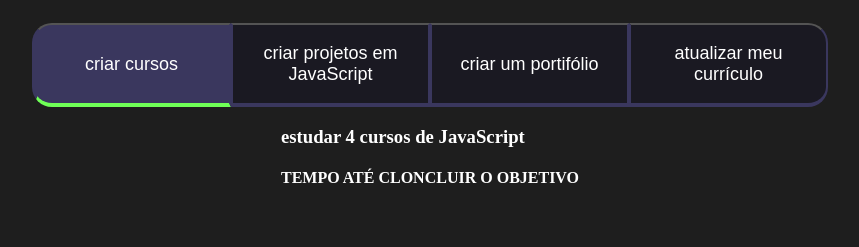
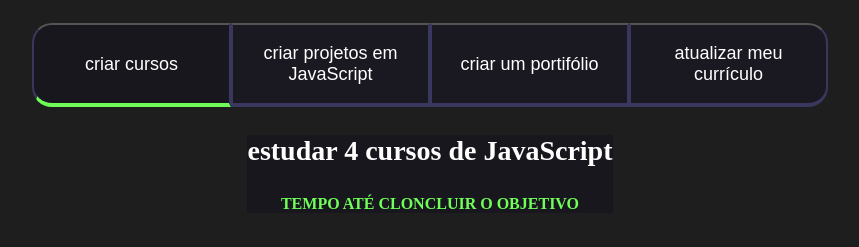
Before and after one commit to andrepipino/3-F-2k24, a plain HTML site: page index.html in a window 1280 px wide. Both pictures are taken after a click on the button "criar cursos". Shown: the part 75-322 px from the top of the page, without its empty margins (210-1069 px from the left). Drawn offline with Linux system fonts and the light colour scheme.

Commit message:
13/06/2024

```diff
--- a/main.js
+++ b/main.js
@@ -1,4 +1,4 @@
-const botoes=document.querySelectorAll(".botao");
+    const botoes=document.querySelectorAll(".botao");
 const conteudo  = document.querySelectorAll(".aba-conteudo")
 
 console.log(botoes)
--- a/style.css
+++ b/style.css
@@ -1,3 +1,4 @@
+@import url('https://fonts.googleapis.com/css2?family=Chakra+Petch:ital,wght@0,300;0,400;0,500;0,600;0,700;1,300;1,400;1,500;1,600;1,700&display=swap');
  :root{
     /*nomedavariável: valor */
     --cor-de-fundo: #1e1e1e;
@@ -49,10 +50,11 @@ span{
     border-right: 2px solid var(--botão-ativo);
 }
 .botao.ativo{
-    background-color: var(--botão-ativo);
+    background-color: var(--texto-fundo);
     border-bottom:4px solid var(--verde);
 }
 .aba-conteudo{
+    background-color: var(--texto-fundo);
     display: none;
 }
 
@@ -61,6 +63,8 @@ span{
 }
 .aba-texto{
     background-color: var(--botão-inativo);
+    padding: 40px;
+    border-radius: 15px;
 }
 
 .botoes{
@@ -77,13 +81,18 @@ span{
 
 }
 .abas-textos{
-
+   background-color: var(--botão-inativo);
+   padding:40px;
+   border-radius: 15px;;
 }
 .aba-conteudo-titulo-principal{
-
+   font-size: 28px;
+   text-align: center;
 }
 .aba-conteudo-titulo-secundario{
-
+    text-align: center;
+    text-transform: uppercase;
+    color: var(--verde);
 }
 
 @media  screen and (min-width: 700px) {
```
